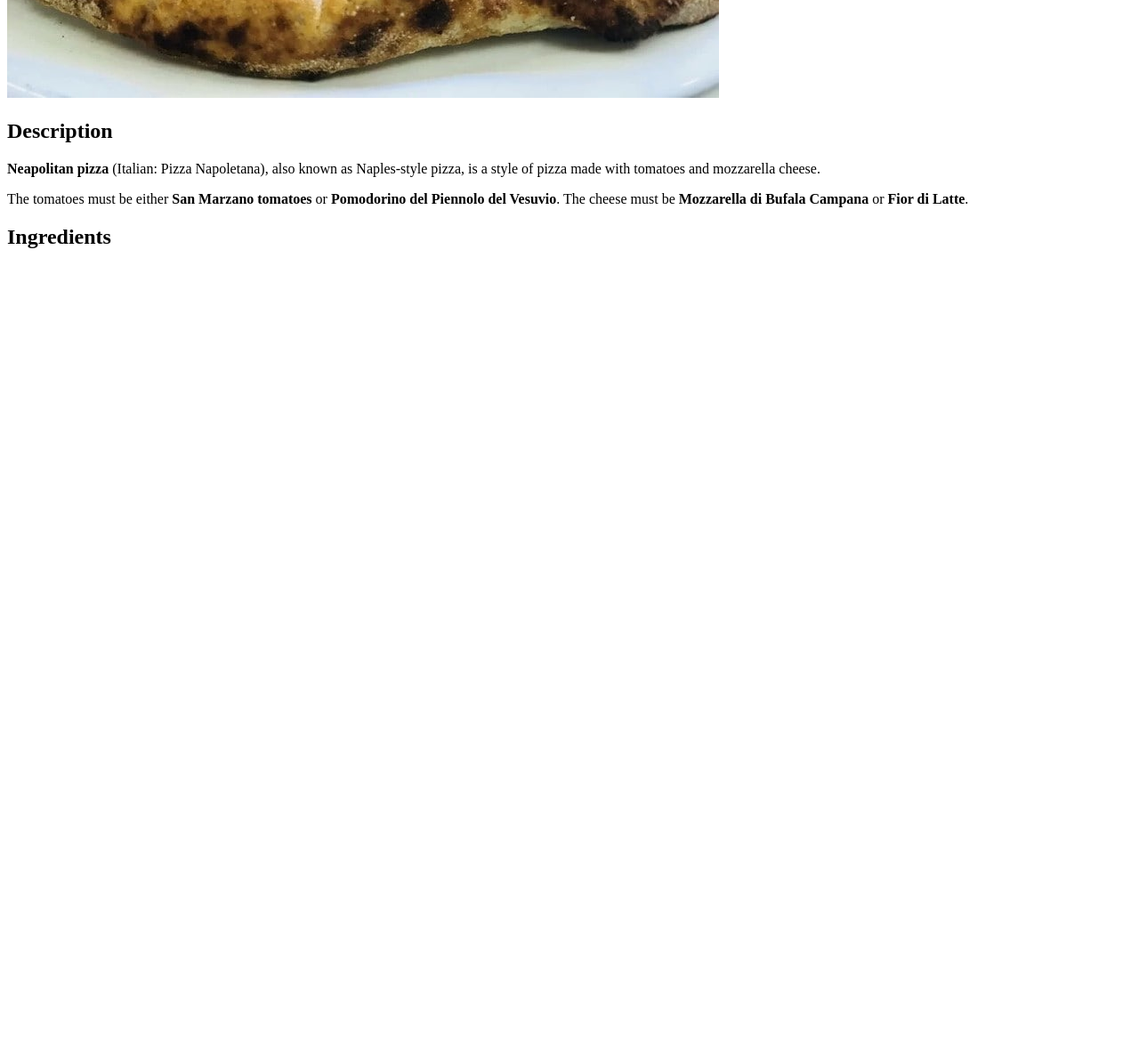
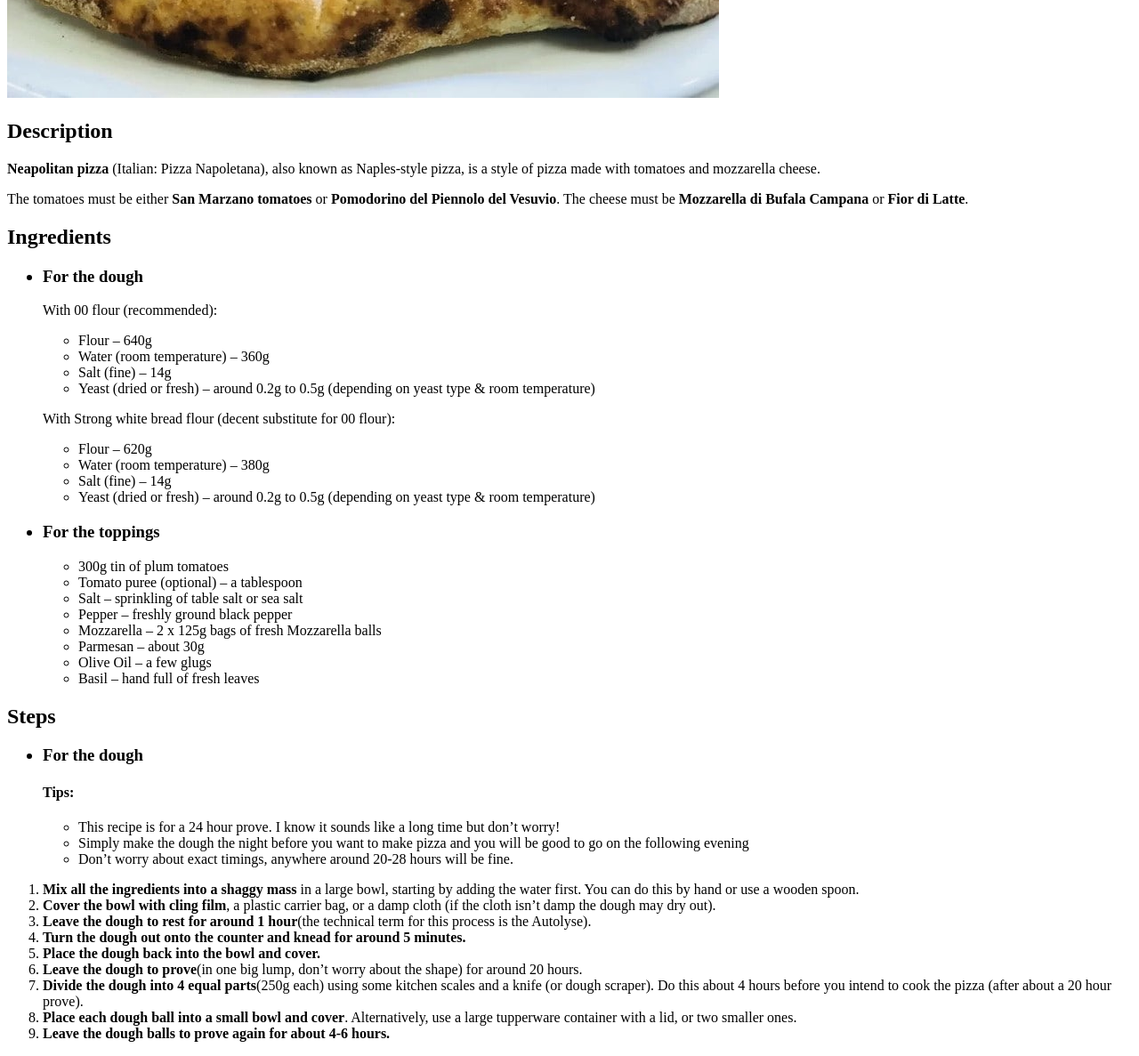
Before and after one commit to Kuhzlol/odin-recipes, a plain HTML site: page recipes/neapolitan-pizza.html in a window 1280 px wide. Shown: the part 570-1757 px from the top of the page at 89% size. Before the commit the page ends 870 px from the top, so only its background shows below. Drawn offline with Linux system fonts and the light colour scheme.

Commit message:
Adding ingredients and steps

```diff
--- a/recipes/neapolitan-pizza.html
+++ b/recipes/neapolitan-pizza.html
@@ -18,7 +18,61 @@
     <p>The tomatoes must be either <strong>San Marzano tomatoes</strong> or <strong>Pomodorino del Piennolo del Vesuvio</strong>. The cheese must be <strong>Mozzarella di Bufala Campana</strong> or <strong>Fior di Latte</strong>.</p>
 
     <h2>Ingredients</h2>
+    <ul>
+        <h3><li>For the dough</li></h3>
 
+        <p>With 00 flour (recommended):</p>
+        <ul>
+            <li>Flour – 640g</li>
+            <li>Water (room temperature) – 360g</li>
+            <li>Salt (fine) – 14g</li>
+            <li>Yeast (dried or fresh) – around 0.2g to 0.5g (depending on yeast type & room temperature)</li>
+        </ul>
+
+        <p>With Strong white bread flour (decent substitute for 00 flour):</p>
+        <ul>
+            <li>Flour – 620g</li>
+            <li>Water (room temperature) – 380g</li>
+            <li>Salt (fine) – 14g</li>
+            <li>Yeast (dried or fresh) – around 0.2g to 0.5g (depending on yeast type & room temperature)</li>
+        </ul>
+
+        <h3><li>For the toppings</li></h3>
+        <ul>
+            <li>300g tin of plum tomatoes</li>
+            <li>Tomato puree (optional) – a tablespoon</li>
+            <li>Salt – sprinkling of table salt or sea salt</li>
+            <li>Pepper – freshly ground black pepper</li>
+            <li>Mozzarella – 2 x 125g bags of fresh Mozzarella balls</li>
+            <li>Parmesan – about 30g</li>
+            <li>Olive Oil – a few glugs</li>
+            <li>Basil – hand full of fresh leaves</li>
+        </ul>
+    </ul>
+
+    <h2>Steps</h2>
+    <ul>
+        <h3><li>For the dough</li></h3>
+        <h4>Tips:</h4>
+        <ul>
+            <li>This recipe is for a 24 hour prove. I know it sounds like a long time but don’t worry!</li>
+            <li>Simply make the dough the night before you want to make pizza and you will be good to go on the following evening</li>
+            <li>Don’t worry about exact timings, anywhere around 20-28 hours will be fine.</li>
+        </ul>
+
+
+    </ul>
+    <ol>
+        <li><strong>Mix all the ingredients into a shaggy mass</strong> in a large bowl, starting by adding the water first. You can do this by hand or use a wooden spoon.</li>
+        <li><strong>Cover the bowl with cling film</strong>, a plastic carrier bag, or a damp cloth (if the cloth isn’t damp the dough may dry out).</li>
+        <li><strong>Leave the dough to rest for around 1 hour</strong>(the technical term for this process is the Autolyse).</li>
+        <li><strong>Turn the dough out onto the counter and knead for around 5 minutes.</strong></li>
+        <li><strong>Place the dough back into the bowl and cover.</strong></li>
+        <li><strong>Leave the dough to prove</strong>(in one big lump, don’t worry about the shape) for around 20 hours.</li>
+        <li><strong>Divide the dough into 4 equal parts</strong>(250g each) using some kitchen scales and a knife (or dough scraper). Do this about 4 hours before you intend to cook the pizza (after about a 20 hour prove).</li>
+        <li><strong>Place each dough ball into a small bowl and cover</strong>. Alternatively, use a large tupperware container with a lid, or two smaller ones.</li>
+        <li><strong>Leave the dough balls to prove again for about 4-6 hours.</strong></li>
+    </ol>
 
 </body>
 </html>
```
